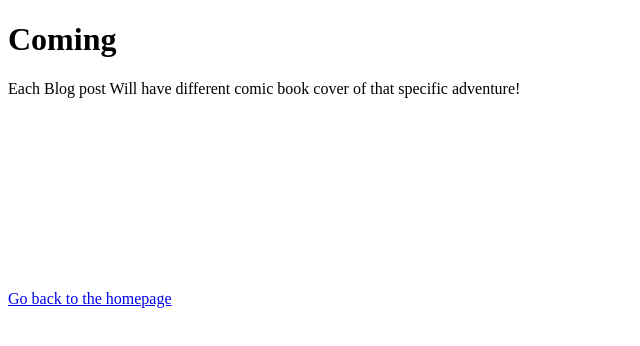
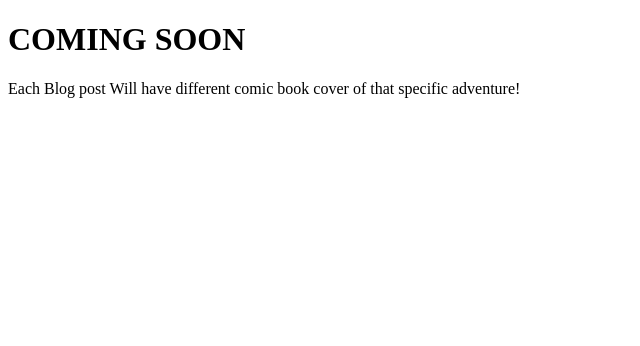
Before and after one commit to dextermichael/STARBOY, a Gatsby site: page /Covers in a window 1280 px wide. Shown: the whole page, without its empty margins (0-640 px from the left). Built offline with nearby package versions, Linux system fonts and the light colour scheme; Gatsby itself is replaced by a stand-in of ours.

Commit message:
cleaning up

```diff
--- a/src/pages/Covers.js
+++ b/src/pages/Covers.js
@@ -6,7 +6,7 @@ const Covers = () => (
   <div>
     <div className="Hero">
       <div className="HeroGroup">
-        <h1>Coming</h1>
+        <h1>COMING SOON</h1>
         <p>
           Each Blog post Will have different comic book cover of that specific
           adventure!
@@ -15,7 +15,6 @@ const Covers = () => (
         <Wave />
       </div>
     </div>
-    <Link to="/">Go back to the homepage</Link>
   </div>
 )
 
--- a/src/pages/GettingStarted.js
+++ b/src/pages/GettingStarted.js
@@ -13,7 +13,6 @@ const GettingStarted = () => (
         <Wave />
       </div>
     </div>
-    <Link to="/">Go back to the homepage</Link>
   </div>
 )
 
```
Also changed, not shown: src/pages/Projects.js (+6 -1 lines).
